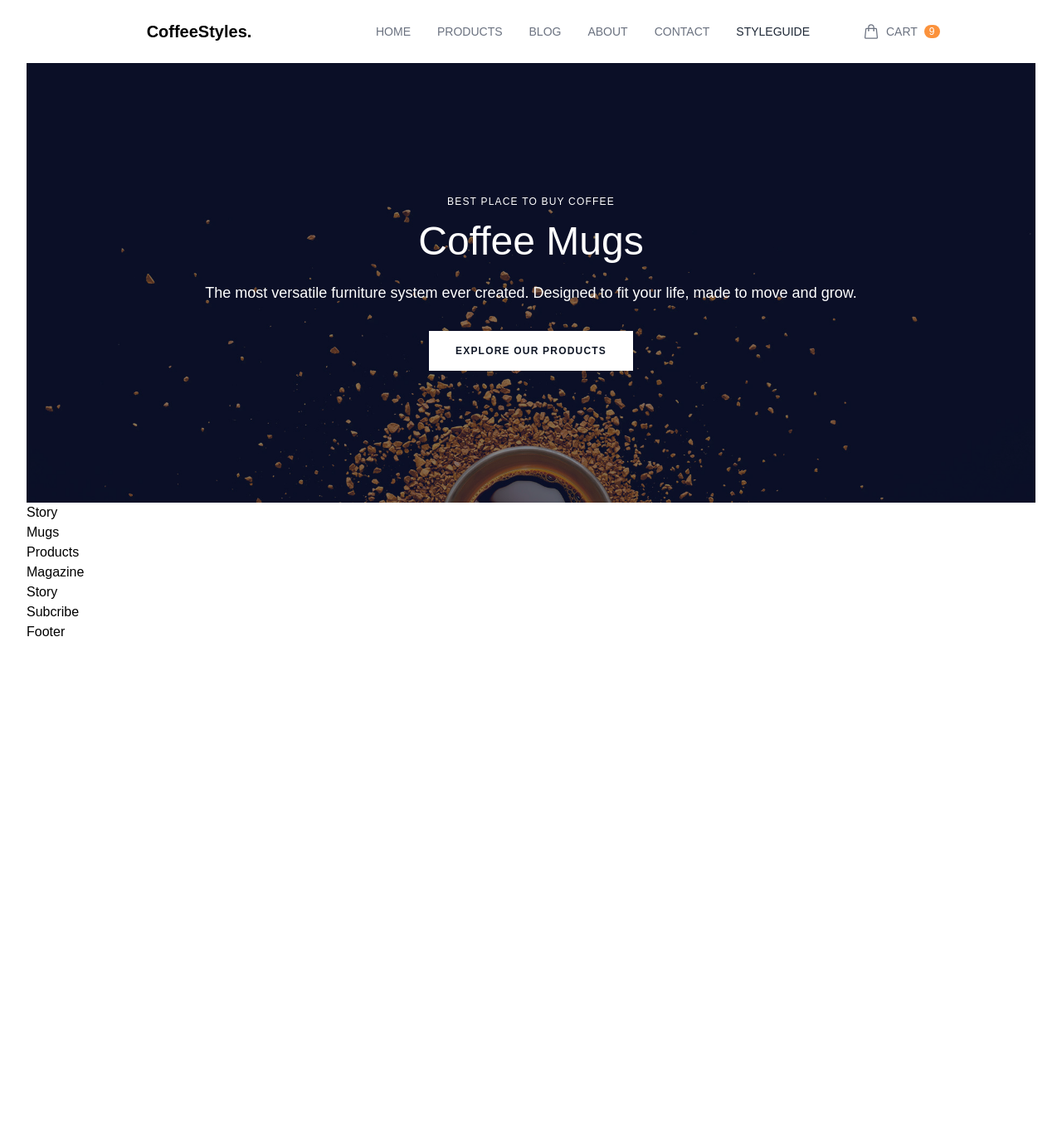
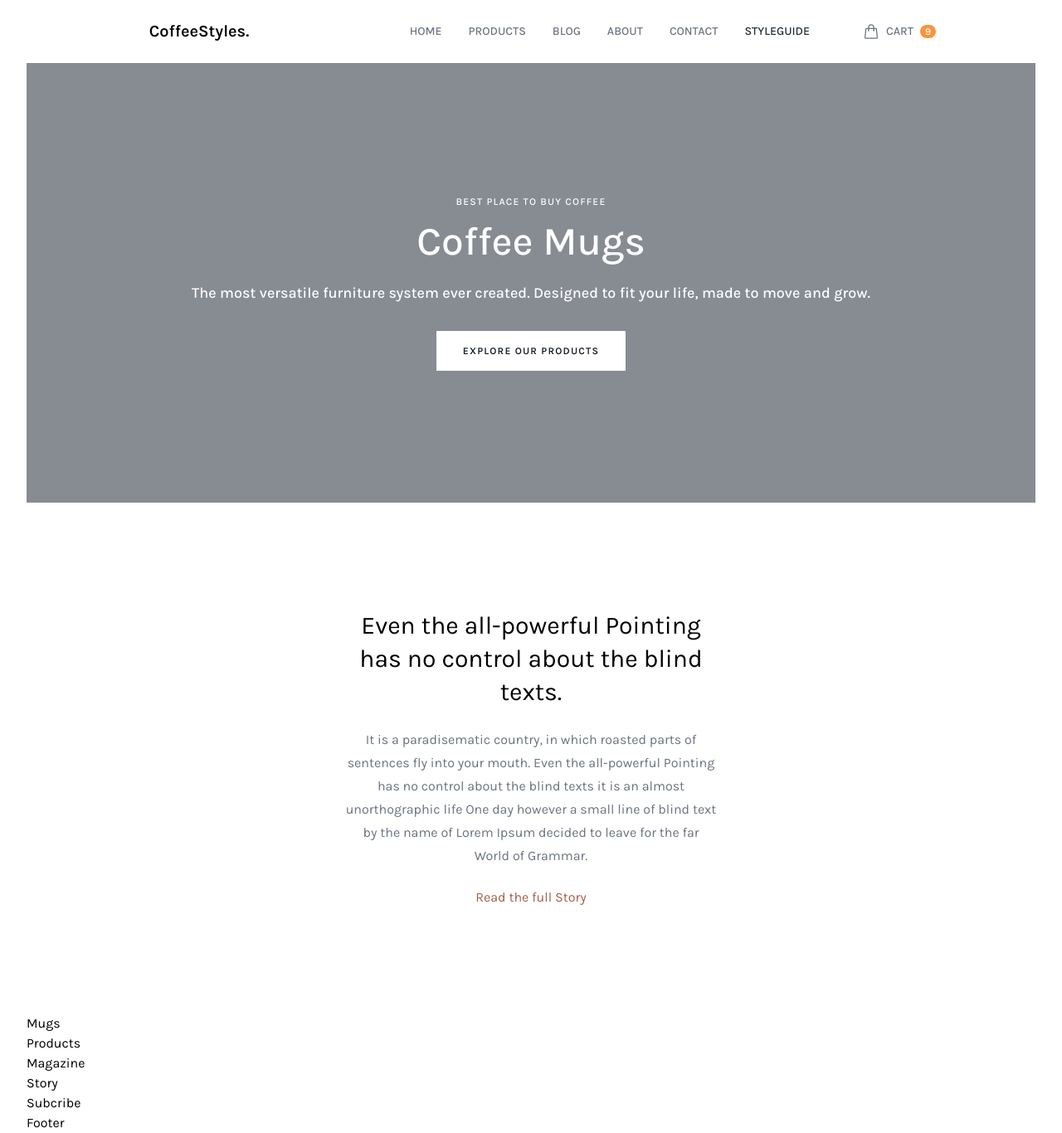
Before and after one commit to Kudoo39/coffee-page, a website: page public/index.html in a window 1280 px wide. Shown: the whole page at 83% size. Before the commit the page ends 800 px from the top, so only its background shows below. Drawn offline with nearby package versions, Linux system fonts and the light colour scheme; files that its build step writes are made by us from their sources.

Commit message:
finish simple story

```diff
--- a/public/index.html
+++ b/public/index.html
@@ -101,15 +101,35 @@
             </div>
           </div>
           <!----------STORY----------->
-          <div class="story">Story</div>
+          <div class="story">
+            <div class="w-full h-full flex justify-center items-center">
+              <div class="px-96 py-32 text-center">
+                <div class="text-3xl mb-6 font-normal leading-10">
+                  Even the all-powerful Pointing has no control about the blind texts.
+                </div>
+                <div class="text-gray-500 leading-7 mb-6">
+                  It is a paradisematic country, in which roasted parts of sentences fly into your mouth. Even the
+                  all-powerful Pointing has no control about the blind texts it is an almost unorthographic life One day
+                  however a small line of blind text by the name of Lorem Ipsum decided to leave for the far World of
+                  Grammar.
+                </div>
+                <div class="text-coffee-400"><a href="">Read the full Story</a></div>
+              </div>
+            </div>
+          </div>
+
           <!----------FEATURE----------->
           <div class="feature_mugs">Mugs</div>
+
           <!----------PRODUCTS----------->
           <div class="more_products">Products</div>
+
           <!----------MAGAZINE----------->
           <div class="magazine">Magazine</div>
+
           <!----------STORY----------->
           <div class="story">Story</div>
+
           <!----------SUBCRIBE----------->
           <div class="subcribe">Subcribe</div>
         </main>
--- a/src/input.css
+++ b/src/input.css
@@ -1,14 +1,14 @@
+@import url('https://fonts.googleapis.com/css2?family=Karla:ital,wght@0,200;0,300;0,400;0,500;0,600;0,700;0,800;1,200;1,300;1,400;1,500;1,600;1,700;1,800&family=Roboto:ital,wght@0,100;0,300;0,400;0,500;0,700;1,300;1,400;1,500;1,700&display=swap');
 @tailwind base;
 @tailwind components;
 @tailwind utilities;
-@import url('https://fonts.googleapis.com/css2?family=Karla:ital,wght@0,200;0,300;0,400;0,500;0,600;0,700;0,800;1,200;1,300;1,400;1,500;1,600;1,700;1,800&family=Roboto:ital,wght@0,300;0,400;0,500;0,700;1,300;1,400;1,500;1,700&display=swap');
 
 .top-menu-expand {
   @apply absolute top-10 z-50 w-full text-center bg-white animate-slideDown;
 }
 
 .top-menu-item {
-  @apply py-1 hover:text-gray-800 relative after:lg:absolute after:lg:bottom-0 after:lg:left-0 after:lg:bg-light-coffee after:lg:h-0.5 after:lg:w-0 hover:after:lg:w-full after:lg:transition-all after:lg:ease-in-out after:lg:duration-300;
+  @apply py-1 hover:text-gray-800 relative after:lg:absolute after:lg:bottom-0 after:lg:left-0 after:lg:bg-coffee-200 after:lg:h-0.5 after:lg:w-0 hover:after:lg:w-full after:lg:transition-all after:lg:ease-in-out after:lg:duration-300;
 }
 
 .top-menu-item-active {
--- a/tailwind.config.js
+++ b/tailwind.config.js
@@ -6,7 +6,10 @@ module.exports = {
         Karla: ['Karla', 'sans-serif']
       },
       colors: {
-        'light-coffee': '#c89f94'
+        coffee: {
+          200: '#c89f94',
+          400: '#a25f4b'
+        }
       },
       keyframes: {
         slideDown: {
```
